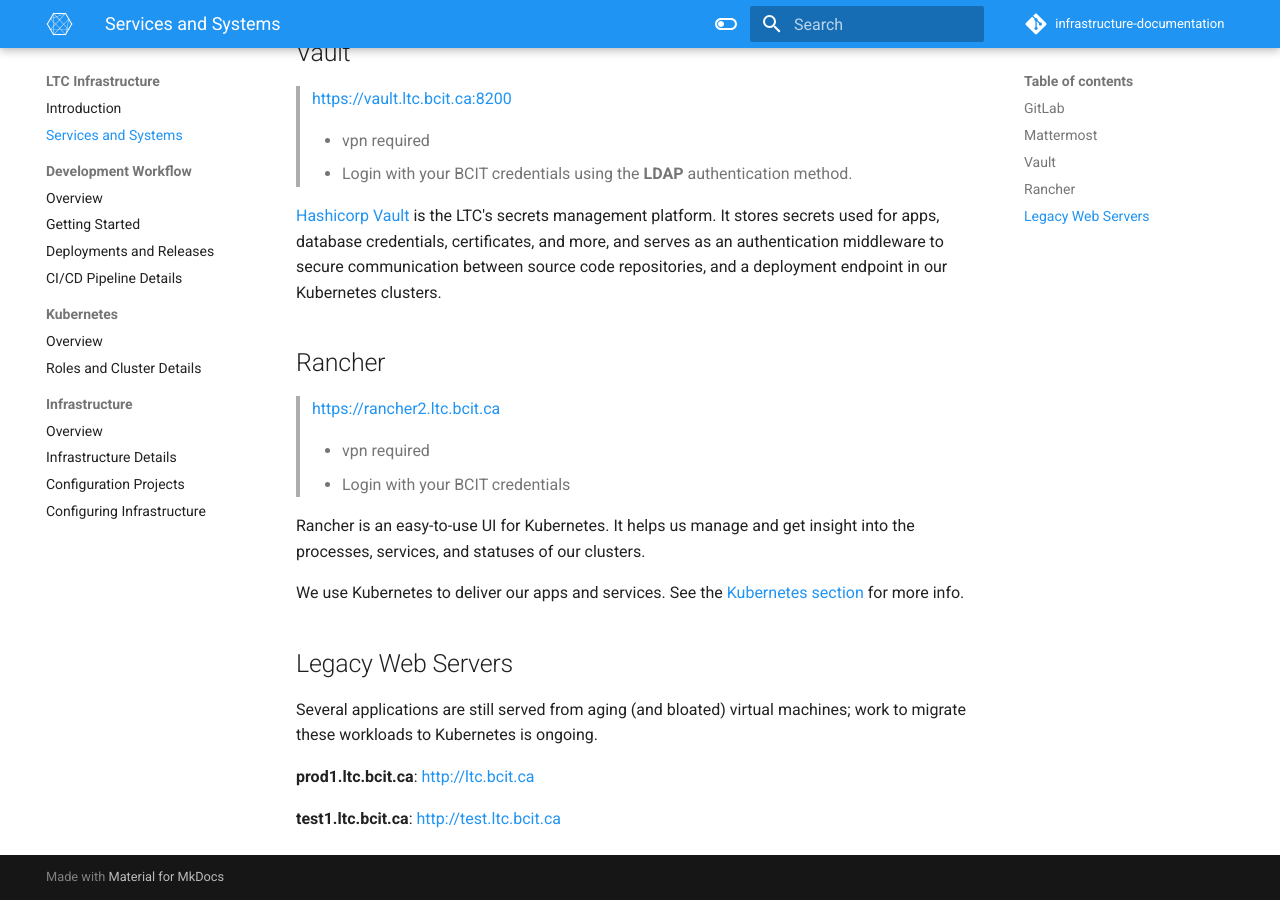
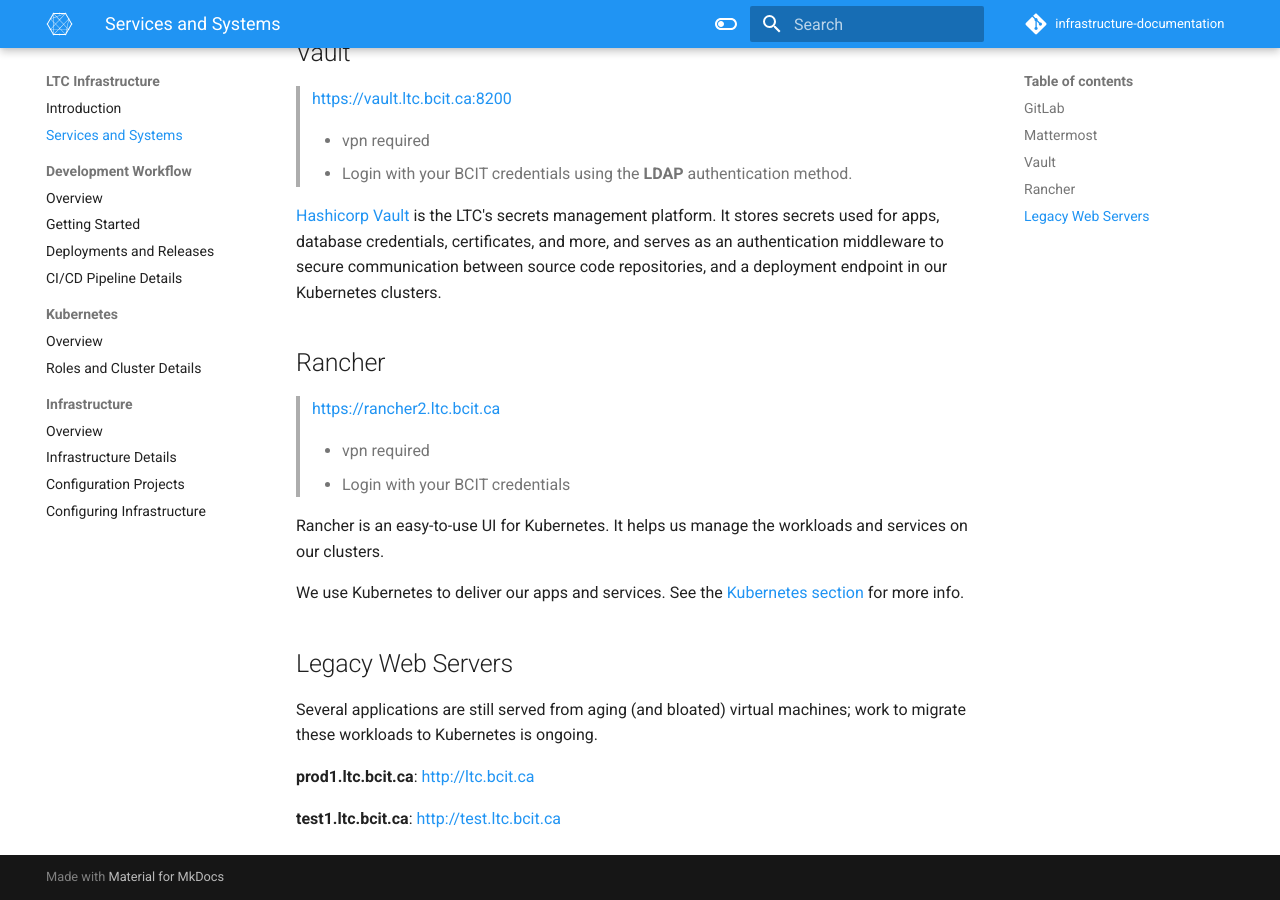
Before and after one commit to bcit-ltc/infrastructure-documentation, an MkDocs documentation site: the page built from docs/services-systems.md, in a window 1280 px wide and 900 px high, scrolled down 1603 px. Built offline with MkDocs 1.6.1 and Material for MkDocs 9.7.7, drawn with Linux system fonts in a browser that asks for light colours.

Commit message:
tweaks language

```diff
--- a/docs/services-systems.md
+++ b/docs/services-systems.md
@@ -64,7 +64,7 @@
 > * vpn required
 > * Login with your BCIT credentials
 
-Rancher is an easy-to-use UI for Kubernetes. It helps us manage and get insight into the processes, services, and statuses of our clusters.
+Rancher is an easy-to-use UI for Kubernetes. It helps us manage the workloads and services on our clusters.
 
 We use Kubernetes to deliver our apps and services. See the [Kubernetes section](1_kubernetes/index.md) for more info.
 
```
